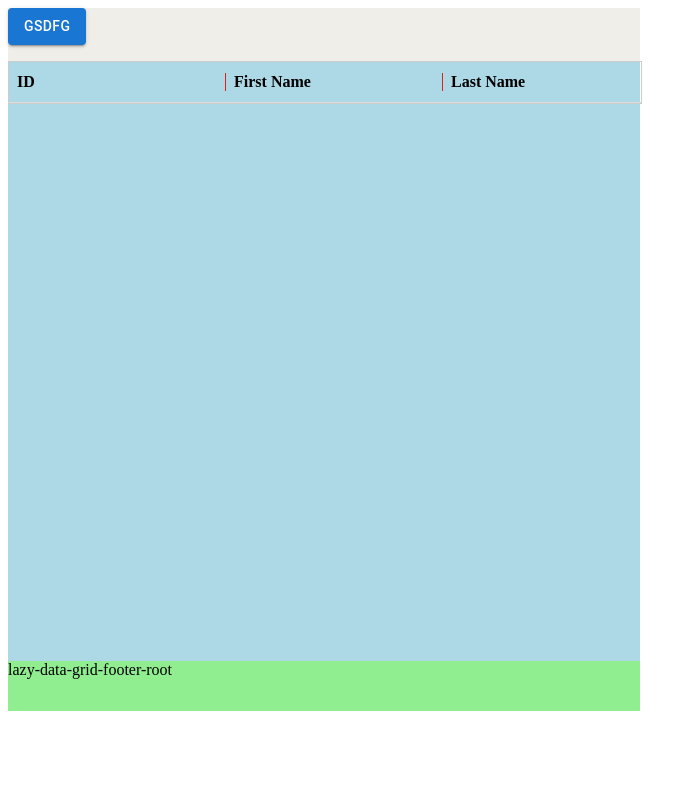
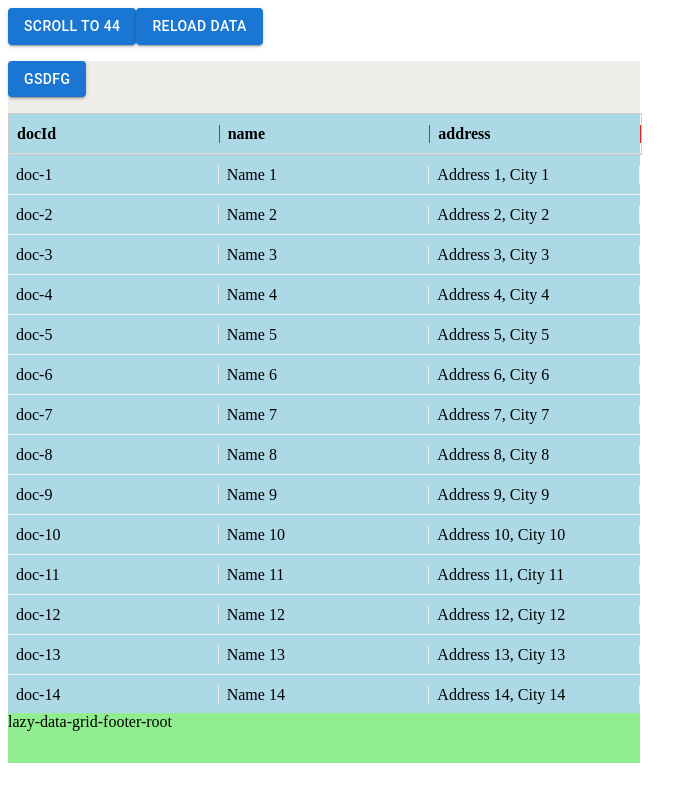
Before and after one commit to md-imran97/react-lazy-loading-data-grid, a React (Vite) app in the folder lazy-data-grid/: page / in a window 1280 px wide. Shown: the whole page, without its empty margins (0-698 px from the left). Built offline with nearby package versions, Linux system fonts and the light colour scheme.

Commit message:
Added fetching data and rendering

```diff
--- a/lazy-data-grid/package.json
+++ b/lazy-data-grid/package.json
@@ -13,12 +13,14 @@
     "@emotion/react": "^11.14.0",
     "@emotion/styled": "^11.14.1",
     "@mui/material": "^7.3.5",
+    "lodash": "^4.17.21",
     "overlayscrollbars": "^2.12.0",
     "react": "^19.2.0",
     "react-dom": "^19.2.0"
   },
   "devDependencies": {
     "@eslint/js": "^9.39.1",
+    "@types/lodash": "^4.17.20",
     "@types/node": "^24.10.0",
     "@types/react": "^19.2.2",
     "@types/react-dom": "^19.2.2",
--- a/lazy-data-grid/src/App.tsx
+++ b/lazy-data-grid/src/App.tsx
@@ -1,9 +1,48 @@
-import { Box } from "@mui/material";
+import { Box, Button } from "@mui/material";
 import { LazyDataGrid } from "./lazy-load-data-grid/LazyDataGrid";
 import { dummyColumns } from "./lazy-load-data-grid/dummy-data/dummyColumns";
+import { fetchData } from "./dummyData";
+import type { LazyDataGridApi } from "./lazy-load-data-grid/types/LazyDataGridApi";
+import { useRef } from "react";
 
 function App() {
+  const apiRef = useRef<LazyDataGridApi>(null);
+  const dataSource = {
+    getRows: async (
+      startIndex: number,
+      endIndex: number
+    ): Promise<{
+      rows: any[];
+      totalRowCount: number;
+    }> => {
+      const rows = await fetchData(startIndex, endIndex);
+
+      return {
+        rows,
+        totalRowCount: 500,
+      };
+    },
+  };
   return (
+    <>
+      <Button
+        onClick={() => {
+          apiRef.current.scrollToIndex(44);
+        }}
+        variant="contained"
+        sx={{ mb: 2 }}
+      >
+        Scroll to 44
+      </Button>
+      <Button
+        onClick={() => {
+          apiRef.current?.reloadData();
+        }}
+        variant="contained"
+        sx={{ mb: 2 }}
+      >
+        Reload DAta
+      </Button>
       <Box
         height="600px"
         width="50%"
@@ -13,8 +52,27 @@ function App() {
           // justifyContent: "center",
         }}
       >
-      <LazyDataGrid columns={dummyColumns} />
+        <LazyDataGrid
+          ref={apiRef}
+          uniqueDataKey="docId"
+          dataSource={dataSource}
+          columns={[
+            { field: "docId", minWidth: 200, flex: 1 },
+            {
+              field: "name",
+              minWidth: 200,
+              flex: 1,
+              renderCell: ({ row }) => {
+                debugger;
+                return <>{row.name}</>;
+              },
+            },
+            { field: "address", minWidth: 200, flex: 1 },
+          ]}
+          pageSize={100}
+        />
       </Box>
+    </>
   );
 }
 
--- a/lazy-data-grid/src/lazy-load-data-grid/LazyDataGrid.tsx
+++ b/lazy-data-grid/src/lazy-load-data-grid/LazyDataGrid.tsx
@@ -3,35 +3,102 @@ import type { LazyDataGridProps } from "./types/LazyDataGridProps";
 import "./style/LazyDataGrid.scss";
 import HeaderRow from "./components/HeaderRow";
 import { Row } from "./components/Row";
-import { rows } from "./dummy-data/dummyRows";
-import { useEffect, useRef, useState } from "react";
+import {
+  forwardRef,
+  useEffect,
+  useImperativeHandle,
+  useMemo,
+  useRef,
+  useState,
+} from "react";
+import { DEFAULT_ROW_HEIGHT } from "./constant";
+import _ from "lodash";
+import type { LazyDataGridApi } from "./types/LazyDataGridApi";
 
-export function LazyDataGrid<T>(props: LazyDataGridProps<T>) {
+const DEFAULT_CACHED_ROW_BUFFER = 20;
+
+export function GenericLazyDataGrid<T>(
+  props: LazyDataGridProps<T>,
+  ref: React.Ref<LazyDataGridApi>
+) {
+  const {
+    dataSource,
+    rowHeight = DEFAULT_ROW_HEIGHT,
+    headerHeight,
+    pageSize = 0,
+    uniqueDataKey = "id",
+  } = props;
+
+  const [rowsData, setRowsData] = useState<T[]>([]);
+  const [totalRowCount, setTotalRowCount] = useState<number>(0);
+  const [gridBodyHeight, setGridBodyHeight] = useState<number>(0);
+  const [rowsSegmentTopPadding, setRowsSegmentTopPadding] = useState<number>(0);
+
   const gridHeaderContainerRef = useRef<HTMLDivElement>(null);
   const gridBodyRootRef = useRef<HTMLDivElement>(null);
 
   const gridHeaderRootRef = useRef<HTMLDivElement>(null);
 
   const [verticalScrollBarWidth, setVerticalScrollBarWidth] = useState(0);
-  const [headerFullWidth, setHeaderFullWidth] = useState(0);
+  // const [headerFullWidth, setHeaderFullWidth] = useState(0);
 
-  const handleScroll = () => {
+  const gridBodyTopVisiblePosition = useRef<number>(0);
+
+  useImperativeHandle(ref, () => ({
+    scrollToIndex: (rowIndex: number) => {
+      scrollToPixel(rowIndex * rowHeight);
+    },
+    reloadData: () => handleScroll(true),
+  }));
+  const debouncedDisplayRowsData = useMemo(
+    () =>
+      _.debounce((topVisiblePosition: number) => {
+        displayRowsData(topVisiblePosition);
+      }, 100),
+    []
+  );
+  const handleScroll = (forceReload = false) => {
     const el = gridBodyRootRef.current;
     if (!el) return;
-    const top = el.scrollTop;
-    const bottom = top + el.clientHeight;
-    debugger;
-    // setVisible({ top, bottom });
+    const topVisiblePosition = el.scrollTop;
+    if (
+      forceReload ||
+      rowsData.length == 0 ||
+      Math.abs(topVisiblePosition - gridBodyTopVisiblePosition.current) >=
+        DEFAULT_CACHED_ROW_BUFFER * rowHeight
+    ) {
+      gridBodyTopVisiblePosition.current = topVisiblePosition;
+      debouncedDisplayRowsData(topVisiblePosition);
+      // displayRowsData(topVisiblePosition);
+    }
   };
   const scrollToPixel = (px: number) => {
     const el = gridBodyRootRef.current;
     if (!el) return;
+    el.scrollTop = px;
+  };
 
-    // Jump instantly
-    el.scrollTop = px;
+  const getRowsData = async (startIndex: number, endIndex: number) => {
+    const data = await dataSource?.getRows(startIndex, endIndex);
+    return data;
+  };
 
-    // Or smooth scroll
-    // el.scrollTo({ top: px, behavior: "smooth" });
+  const displayRowsData = async (startPosition: number) => {
+    const topInvisibleRows = Math.floor(startPosition / rowHeight);
+    let startIndex = 0;
+
+    if (topInvisibleRows < 40) startIndex = 0;
+    else {
+      startIndex = topInvisibleRows - 40;
+    }
+    const endIndex = startIndex + pageSize;
+    const rowsInfo = await getRowsData(startIndex, endIndex);
+    setGridBodyHeight(rowsInfo.totalRowCount * rowHeight);
+    if (totalRowCount != rowsInfo?.totalRowCount) {
+      setTotalRowCount(rowsInfo?.totalRowCount ?? 0);
+    }
+    setRowsData(rowsInfo?.rows ?? []);
+    setRowsSegmentTopPadding(startIndex * rowHeight);
   };
 
   useEffect(() => {
@@ -42,9 +109,9 @@ export function LazyDataGrid<T>(props: LazyDataGridProps<T>) {
             gridBodyRootRef.current.clientWidth
         );
       }
-      if (gridHeaderContainerRef.current) {
-        setHeaderFullWidth(gridHeaderContainerRef.current.offsetWidth);
-      }
+      // if (gridHeaderContainerRef.current) {
+      //   // setHeaderFullWidth(gridHeaderContainerRef.current.offsetWidth);
+      // }
     });
     if (gridBodyRootRef.current) {
       observer.observe(gridBodyRootRef.current);
@@ -72,10 +139,21 @@ export function LazyDataGrid<T>(props: LazyDataGridProps<T>) {
     };
   }, []);
 
+  useEffect(() => {
+    handleScroll();
+  }, []);
+
   return (
     <>
       <Button
-        onClick={() => scrollToPixel(840)}
+        onClick={() => {
+          setRowsData((prev) => {
+            return prev.map((row) => {
+              return { ...row, name: "imran" };
+            });
+          });
+          // scrollToPixel(500 * 40)
+        }}
         variant="contained"
         sx={{ mb: 2 }}
       >
@@ -119,18 +197,18 @@ export function LazyDataGrid<T>(props: LazyDataGridProps<T>) {
               onScroll={handleScroll}
             >
               <Box
-                height="4000000px"
+                height={`${gridBodyHeight}px`}
                 width="100%"
                 className="body-background-panel"
               >
-                <Box paddingTop="800px">
-                  {rows.map((row: any, index: number) => (
+                <Box paddingTop={`${rowsSegmentTopPadding}px`}>
+                  {rowsData.map((row: any, index: number) => (
                     <Row
-                      key={row.id}
+                      key={row[uniqueDataKey]}
                       row={row}
                       rowIndex={index}
                       columns={props.columns}
-                      rowHeight={40}
+                      rowHeight={rowHeight}
                       onRowClick={(row, index) =>
                         console.log("Clicked", row, index)
                       }
@@ -162,3 +240,9 @@ export function LazyDataGrid<T>(props: LazyDataGridProps<T>) {
     </>
   );
 }
+
+export const LazyDataGrid = forwardRef(GenericLazyDataGrid) as <T>(
+  props: LazyDataGridProps<T> & {
+    ref?: React.Ref<LazyDataGridApi>;
+  }
+) => React.ReactElement;
--- a/lazy-data-grid/src/lazy-load-data-grid/components/Cell.tsx
+++ b/lazy-data-grid/src/lazy-load-data-grid/components/Cell.tsx
@@ -43,6 +43,7 @@ export function Cell<T>({ row, rowIndex, colDef }: CellProps<T>) {
         whiteSpace: "nowrap",
         textOverflow: "ellipsis",
         borderRight: "1px solid #eee",
+        boxSizing: "border-box",
       }}
     >
       {content}
--- a/lazy-data-grid/src/lazy-load-data-grid/components/HeaderRow.tsx
+++ b/lazy-data-grid/src/lazy-load-data-grid/components/HeaderRow.tsx
@@ -36,6 +36,7 @@ function GenericHeaderRow<T>(
               maxWidth: col.maxWidth,
               display: "flex",
               alignItems: "center",
+              boxSizing: "border-box",
               px: 1,
               justifyContent:
                 col.align === "right"
--- a/lazy-data-grid/src/lazy-load-data-grid/style/LazyDataGrid.scss
+++ b/lazy-data-grid/src/lazy-load-data-grid/style/LazyDataGrid.scss
@@ -20,12 +20,13 @@
       display: flex;
       align-items: center;
       border-bottom: 1px solid #ddd;
+      box-sizing: border-box;
       user-select: none;
       font-weight: 600;
       .header-cell {
         display: flex;
         align-items: center;
-        gap: 4px;
+        // gap: 4px;
         padding: 0 8px;
         border-right: 1px solid #e11f1fff;
         overflow: hidden;
--- /dev/null
+++ b/lazy-data-grid/src/lazy-load-data-grid/types/LazyDataGridApi.ts
@@ -0,0 +1,27 @@
+export type LazyDataGridApi = {
+  /**
+   * Scrolls the grid to a specific row index
+   */
+  scrollToIndex: (rowIndex: number) => void;
+  reloadData: () => void;
+
+  //   /**
+  //    * Refreshes or reloads the grid data
+  //    */
+  //   refresh: () => void;
+
+  //   /**
+  //    * Gets the currently visible row range
+  //    */
+  //   getVisibleRange: () => { start: number; end: number };
+
+  //   /**
+  //    * Selects a row by its id
+  //    */
+  //   selectRow?: (rowId: string | number) => void;
+
+  //   /**
+  //    * Clears all selection
+  //    */
+  //   clearSelection?: () => void;
+};
```
Also changed, not shown: lazy-data-grid/src/lazy-load-data-grid/types/LazyDataGridProps.ts (+7 -19 lines), 1 other file (tests, documents, lock files or other folders). Lines whose indentation alone changed are shown as unchanged.
